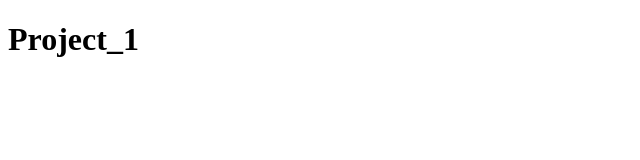
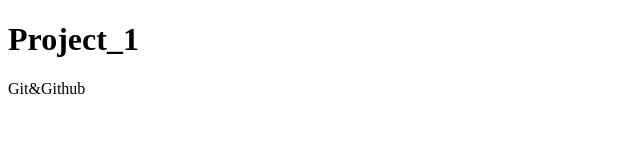
Before and after one commit to harshini-dot/Project, a plain HTML site: page index.html in a window 1280 px wide. Shown: the whole page, without its empty margins (0-640 px from the left). Drawn offline with Linux system fonts and the light colour scheme.

Commit message:
Add p tag as Git&Github

```diff
--- a/index.html
+++ b/index.html
@@ -7,5 +7,6 @@
 </head>
 <body>
     <h1>Project_1</h1>
+    <p>Git&Github</p>
 </body>
 </html>
```
